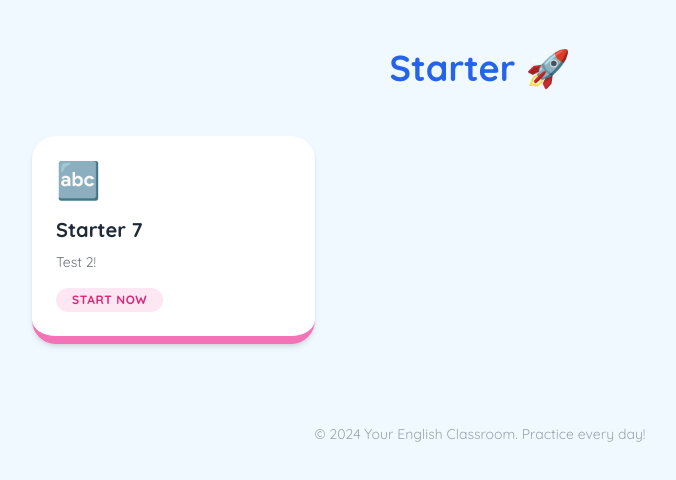
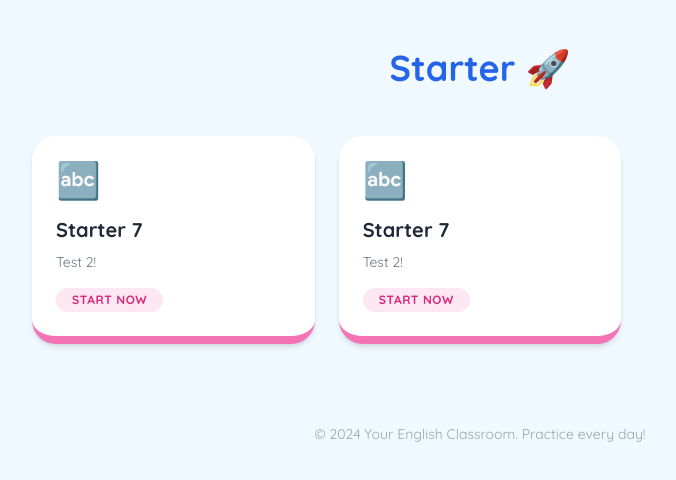
Before and after one commit to hunghtthd-ui/starter-test, a plain HTML site: page index.html in a window 1280 px wide. Shown: the whole page, without its empty margins (160-836 px from the left). Drawn offline with nearby package versions, Linux system fonts and the light colour scheme.

Commit message:
Update index.html

```diff
--- a/index.html
+++ b/index.html
@@ -28,6 +28,13 @@
                 <p class="text-gray-500 text-sm">Test 2!</p>
                 <div class="mt-4 inline-block bg-pink-100 text-pink-600 px-4 py-1 rounded-full text-xs font-bold uppercase tracking-wider">Start Now</div>
             </a>
+            <a href="starter-7-t2t/" class="unit-card bg-white p-6 rounded-3xl shadow-md border-b-8 border-pink-400 block hover:shadow-xl">
+                <div class="text-4xl mb-4">🔤</div>
+                <h3 class="text-xl font-bold text-gray-800 mb-2">Starter 7</h3>
+                <p class="text-gray-500 text-sm">Test 2!</p>
+                <div class="mt-4 inline-block bg-pink-100 text-pink-600 px-4 py-1 rounded-full text-xs font-bold uppercase tracking-wider">Start Now</div>
+            </a>
+
 
             <!-- Thêm Unit mới ở đây bằng cách copy block trên -->
         </div>
```
